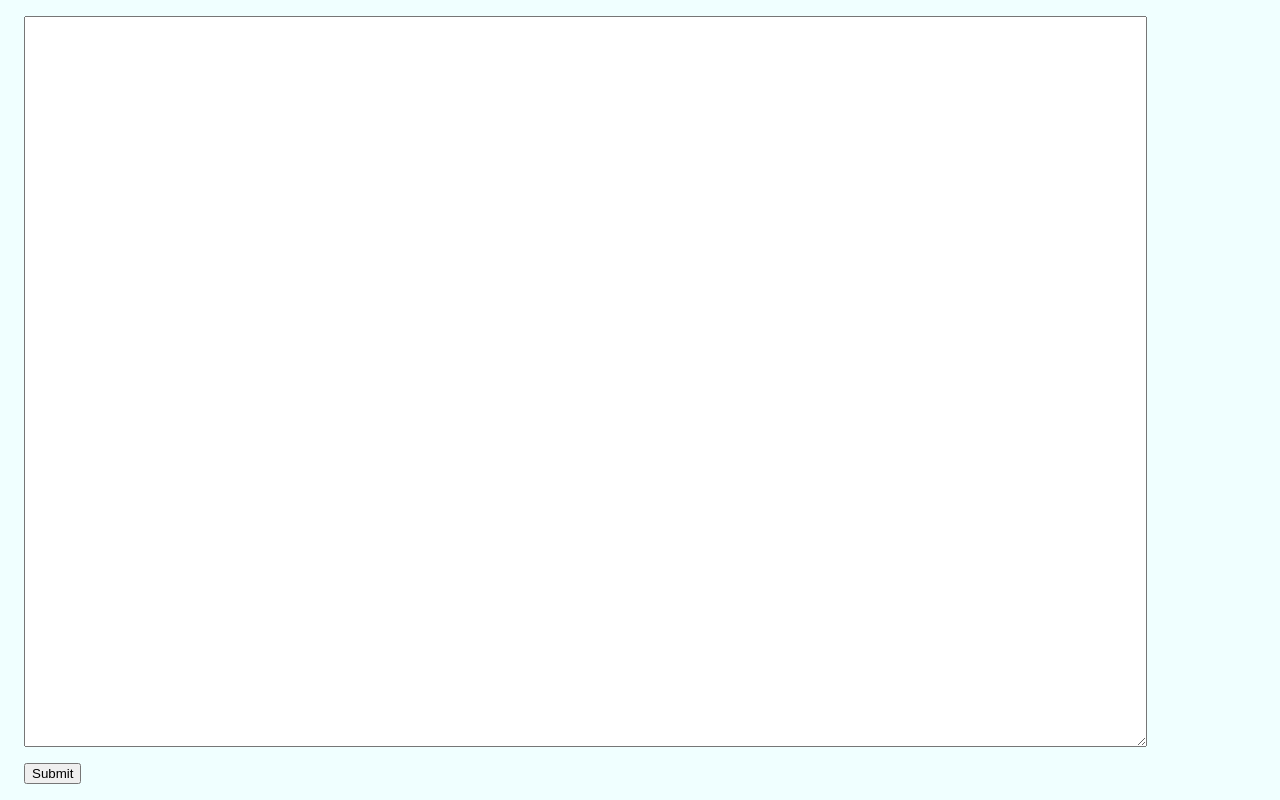
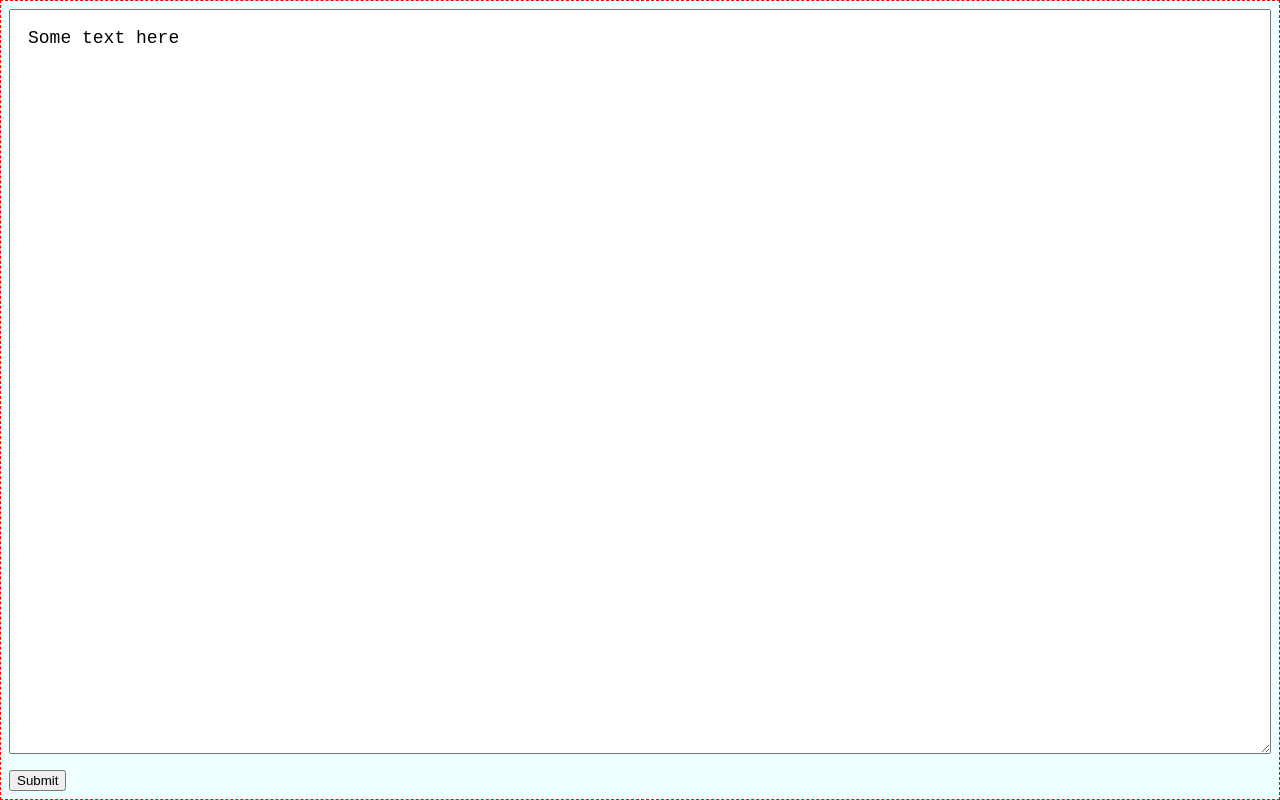
Before and after one commit to pmusaraj/pmusaraj.github.io, a plain HTML site: page index.html in a window 1280 px wide. Drawn offline with Linux system fonts and the light colour scheme.

Commit message:
More changes

```diff
--- a/index.html
+++ b/index.html
@@ -6,32 +6,42 @@
     <meta name="viewport" content="width=device-width, initial-scale=1.0, minimum-scale=1.0, user-scalable=yes, viewport-fit=cover">
     <title>pmusaraj</title>
     <style type="text/css">
-        body {
+        html, body {
             background-color: azure;
+            padding: 0;
+            margin: 0;
         }
 
         .fixed-element {
             position: fixed;
             bottom: 0px;
+            left: 0px;
             width: 100%;
-            height: calc(100vh - env(safe-area-inset-bottom));
+            height: calc(var(--composer-vh, 100vh) - env(safe-area-inset-bottom) - env(safe-area-inset-top));
             box-sizing: border-box;
-            padding: 1em;
+            padding: 0;
+            border: 1px dashed red;
             display: flex;
             flex-direction: column;
         }
 
         .textarea {
             flex-grow: 1;
-            margin-bottom: 1em;
+            box-sizing: border-box;
+            padding: 0.5em;
         }
 
         textarea {
             height: 100%;
-            width: 90%;
+            width: 100%;
             box-sizing: border-box;
             font-size: 18px;
             padding: 1em;
+        }
+
+        .button {
+            padding: 0.5em;
+            box-sizing: border-box;
         }
     </style>
 </head>
@@ -39,11 +49,21 @@
 <body class="home">
     <div class="fixed-element">
         <div class="textarea">
-            <textarea></textarea>
+            <textarea>Some text here</textarea>
         </div>
         <div class="button">
             <button>Submit</button>
         </div>
     </div>
+    <script type="text/javascript">
+        function viewportResize() {
+            const composerVH = window.visualViewport.height,
+                doc = document.documentElement;
+            console.log(composerVH);
+            doc.style.setProperty("--composer-vh", `${composerVH}px`);
+        }
+        console.log(window.visualViewport);
+        window.visualViewport.addEventListener("resize", viewportResize);
+    </script>
 </body>
 </html>
```
